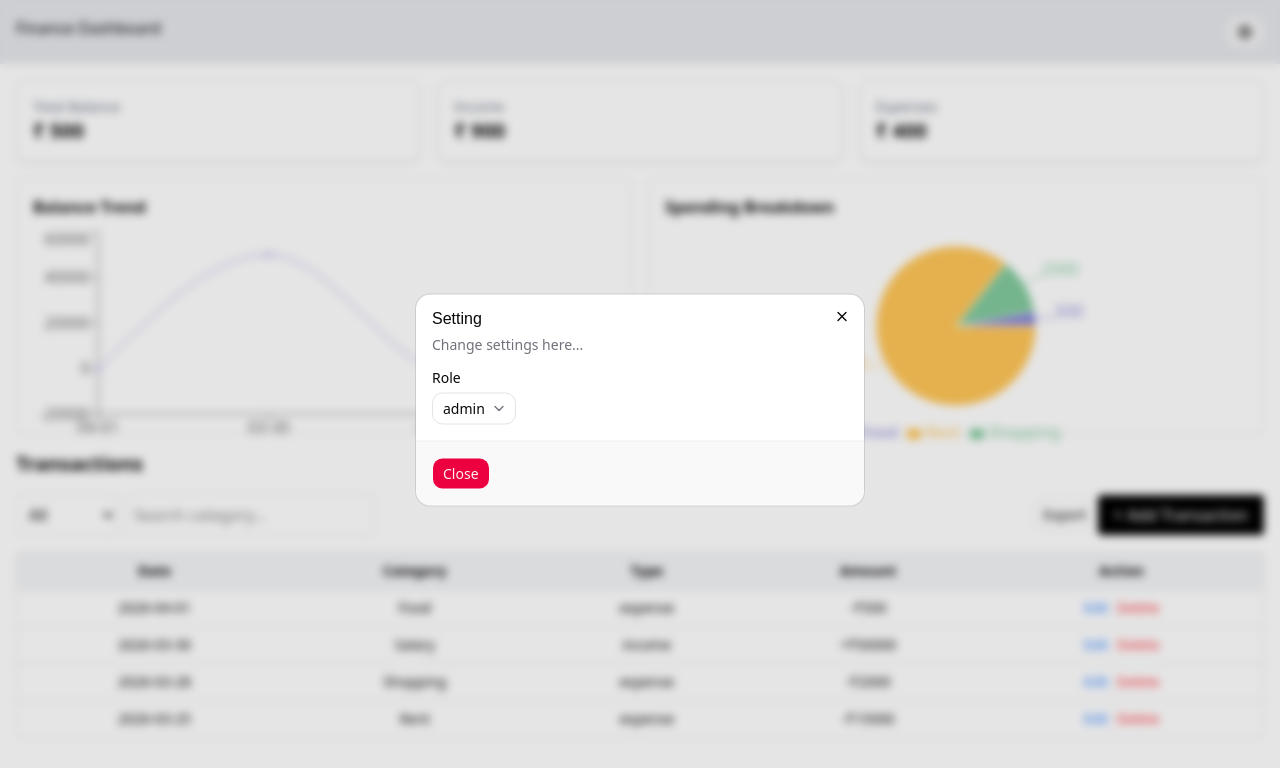
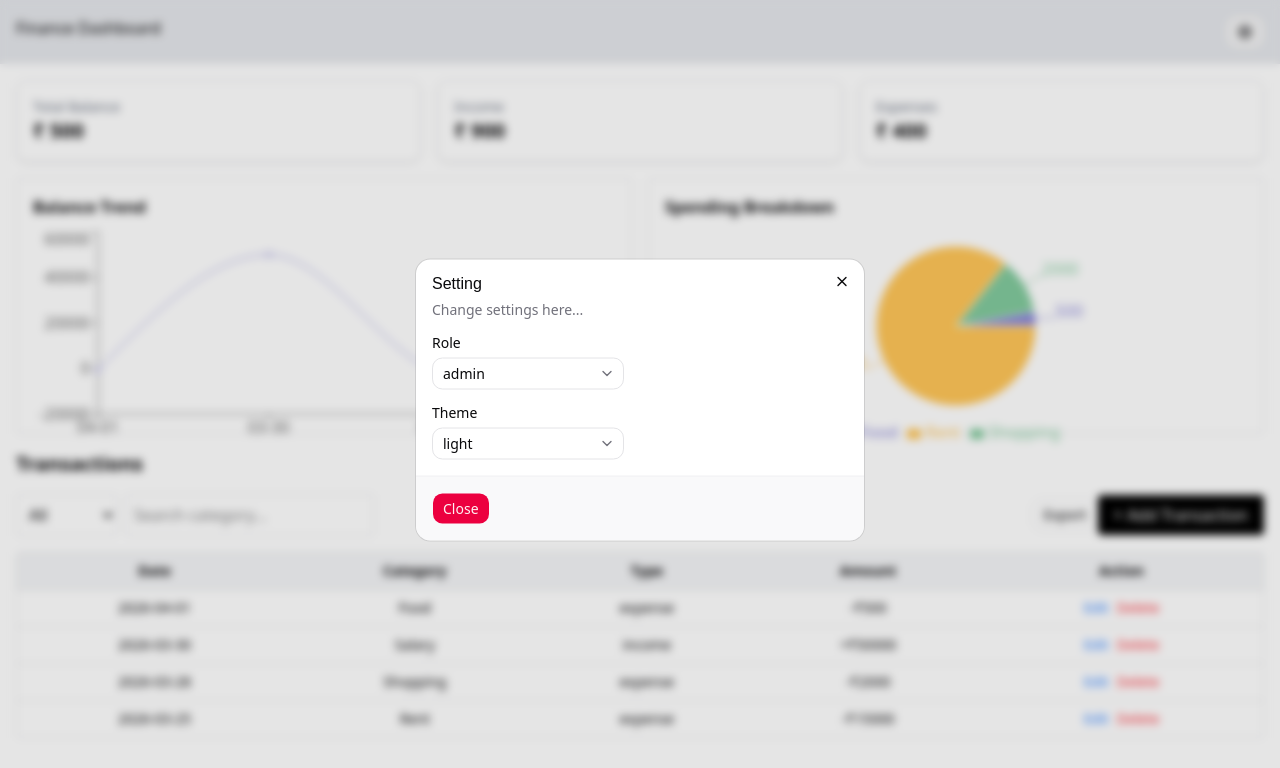
Before and after one commit to PriDebnath/zorvyn-assessment, a React (Vite) app: page / in a window 1280 px wide. Both pictures are taken after a click on the button 1245 px from the left and 32 px from the top of the page. Shown: the top 768 px of the page. Built offline with nearby package versions, Linux system fonts and the light colour scheme.

Commit message:
added theme select ui

```diff
--- a/src/feature/dashboard/component/setting.tsx
+++ /dev/null
@@ -1,50 +0,0 @@
-import { Button } from "@/components/ui/button"
-import {
-  Dialog,
-  DialogClose,
-  DialogContent,
-  DialogDescription,
-  DialogFooter,
-  DialogHeader,
-  DialogTitle,
-  DialogTrigger,
-} from "@/components/ui/dialog"
-import { Input } from "@/components/ui/input"
-import { Label } from "@/components/ui/label"
-import React from "react"
-import {Settings} from "lucide-react"
-import SelectRole from "./select-role"
-
- function SettingDialog() {
-  return (
-    <Dialog>
-      <DialogTrigger render={<Button variant="outline"><Settings/></Button>}>
-      </DialogTrigger>
-      <DialogContent className="sm:max-w-md">
-        <DialogHeader>
-          <DialogTitle>Setting</DialogTitle>
-          <DialogDescription>
-            Change settings here...
-          </DialogDescription>
-        </DialogHeader>
-        <div className="flex items-center gap-2">
-          <div className="grid gap-2">
-            <Label htmlFor="Role" >
-              Role
-            </Label>
-            <SelectRole  id="Role"/>
-          </div>
-
-          <div className="grid gap-2">
-
-          </div>
-        </div>
-        <DialogFooter className="sm:justify-start">
-          <DialogClose render={<Button type="button">Close</Button>}></DialogClose>
-        </DialogFooter>
-      </DialogContent>
-    </Dialog>
-  )
-}
-
-export default React.memo(SettingDialog)
--- /dev/null
+++ b/src/feature/dashboard/component/setting/select-theme.tsx
@@ -0,0 +1,53 @@
+import {
+    Select,
+    SelectContent,
+    SelectGroup,
+    SelectItem,
+    SelectLabel,
+    SelectTrigger,
+    SelectValue,
+} from "@/components/ui/select"
+import React from "react"
+import { themes, useThemeStore } from "@/store/theme.store"
+
+interface Props {
+    id: string
+}
+
+export function SelectRole(props: Props) {
+    const { id } = props
+    const { theme, setTheme } = useThemeStore()
+    return (
+        <Select
+            id={id}
+            value={theme}
+            onValueChange={(value) => {
+                setTheme(value!)
+             }}
+        >
+            <SelectTrigger className="w-full max-w-48">
+                <SelectValue placeholder="Choose a theme" />
+            </SelectTrigger>
+            <SelectContent>
+                <SelectGroup >
+                    <SelectLabel>Theme</SelectLabel>
+                    {
+                        themes?.map((theme) => {
+                            return (
+                                <SelectItem
+                                    key={theme}
+                                    value={theme}
+                                    className={'capitalize'}
+                                >
+                                    {theme}
+                                </SelectItem>
+                            )
+                        })
+                    }
+                </SelectGroup>
+            </SelectContent>
+        </Select>
+    )
+}
+
+export default React.memo(SelectRole)
--- /dev/null
+++ b/src/feature/dashboard/component/setting/setting.tsx
@@ -0,0 +1,54 @@
+import React from "react"
+import {
+    Dialog,
+    DialogClose,
+    DialogContent,
+    DialogDescription,
+    DialogFooter,
+    DialogHeader,
+    DialogTitle,
+    DialogTrigger,
+} from "@/components/ui/dialog"
+import SelectRole from "./select-role"
+import { Settings } from "lucide-react"
+import SelectTheme from "./select-theme"
+import { Input } from "@/components/ui/input"
+import { Label } from "@/components/ui/label"
+import { Button } from "@/components/ui/button"
+
+function SettingDialog() {
+    return (
+        <Dialog>
+            <DialogTrigger render={<Button variant="outline"><Settings /></Button>}>
+            </DialogTrigger>
+            <DialogContent className="sm:max-w-md">
+                <DialogHeader>
+                    <DialogTitle>Setting</DialogTitle>
+                    <DialogDescription>
+                        Change settings here...
+                    </DialogDescription>
+                </DialogHeader>
+                <div className="flex flex-col  gap-4">
+                    <div className="grid gap-2">
+                        <Label htmlFor="Role" >
+                            Role
+                        </Label>
+                        <SelectRole id="Role" />
+                    </div>
+
+                    <div className="grid gap-2">
+                        <Label htmlFor="Theme" >
+                            Theme
+                        </Label>
+                        <SelectTheme id="Theme" />
+                    </div>
+                </div>
+                <DialogFooter className="sm:justify-start">
+                    <DialogClose render={<Button type="button">Close</Button>}></DialogClose>
+                </DialogFooter>
+            </DialogContent>
+        </Dialog>
+    )
+}
+
+export default React.memo(SettingDialog)
--- a/src/page/dashboard/dashboard.tsx
+++ b/src/page/dashboard/dashboard.tsx
@@ -15,7 +15,7 @@ import {
 } from "recharts";
 import type { Transactions } from "@/model";
 import ExportTransaction from "@/feature/dashboard/component/export-transaction";
-import Setting from "@/feature/dashboard/component/setting";
+import Setting from "@/feature/dashboard/component/setting/setting";
 
 const COLORS = ["#8884d8", "#82ca9d", "#ffc658", "#ff7f7f"];
 
--- /dev/null
+++ b/src/store/theme.store.ts
@@ -0,0 +1,25 @@
+
+import { createStore, create, } from "zustand"
+import { persist } from "zustand/middleware"
+
+export const themes = ["dark", "light"] as const
+
+type Theme =  typeof themes[number]
+
+type Store = {
+    theme: Theme;
+    setTheme: (theme: Theme)=>void;
+}
+
+const store = create<Store>()
+
+export const useThemeStore = store(
+    persist(
+        (set) => ({
+            theme: "light",
+            setTheme:(theme: Theme)=>set({theme: theme})
+        }),
+        {
+            name: "theme"
+        })
+)
```
Also changed, not shown: src/feature/dashboard/component/setting/select-role.tsx (renamed from src/feature/dashboard/component/select-role.tsx).
